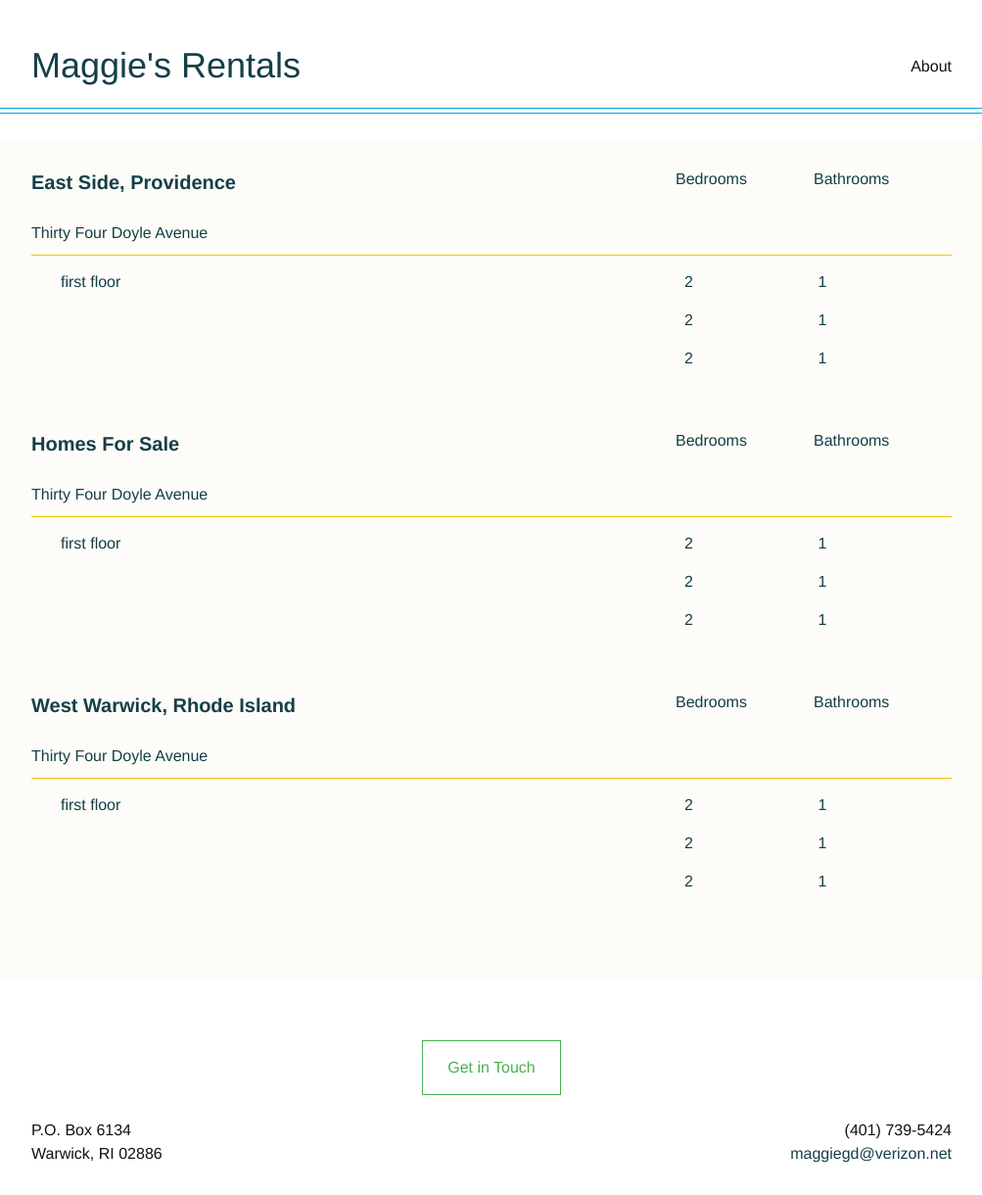
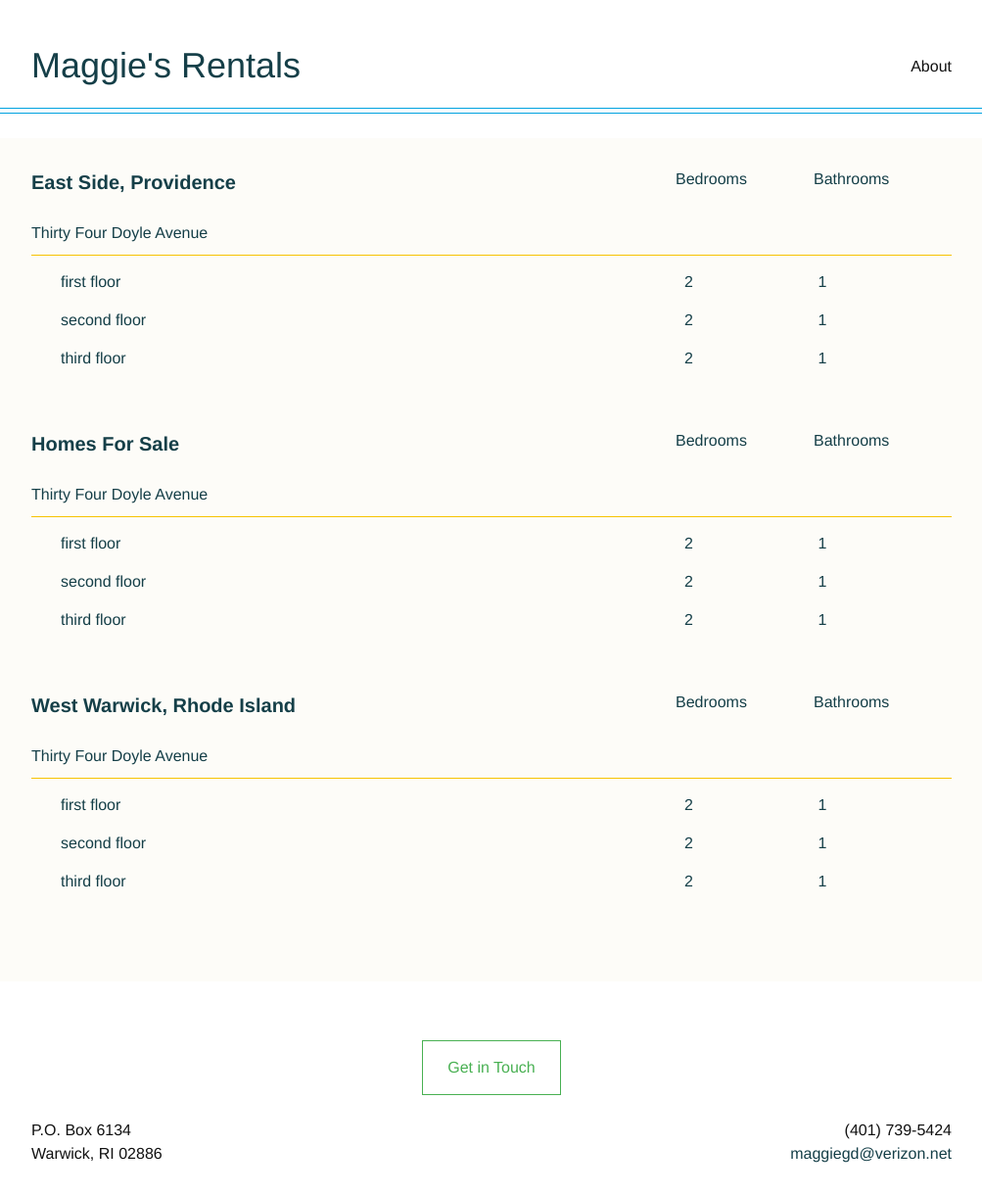
Before and after one commit to alexandreaco/maggiesrentals.github.io, a Jekyll site: the page built from index.html, in a window 1280 px wide. Shown: the whole page at 98% size, without its empty margins (138-1141 px from the left). Built offline with Jekyll 4.4.1, drawn with Linux system fonts in a browser that asks for light colours.

Commit message:
Adds floor names

```diff
--- a/_apartments/thirty-four-doyle-second-floor.markdown
+++ b/_apartments/thirty-four-doyle-second-floor.markdown
@@ -3,6 +3,7 @@ title: Thirty Four Doyle, Second Floor
 date: 2017-01-28 20:24:00 Z
 building: Thirty Four Doyle Avenue
 is available: true
+floor: second floor
 bedrooms: 2
 bathrooms: 1
 available at: 2017-02-01 00:00:00 Z
--- a/_apartments/thirty-four-doyle-third-floor.markdown
+++ b/_apartments/thirty-four-doyle-third-floor.markdown
@@ -2,6 +2,7 @@
 title: Thirty Four Doyle, Third Floor
 date: 2017-01-28 20:25:00 Z
 building: Thirty Four Doyle Avenue
+floor: third floor
 bedrooms: 2
 bathrooms: 1
 available at: 2017-02-01 00:00:00 Z
--- a/_config.yml
+++ b/_config.yml
@@ -27,6 +27,7 @@ defaults:
       description:
     building:
     is available: true
+    floor:
     bedrooms:
     bathrooms:
     available at:
```
